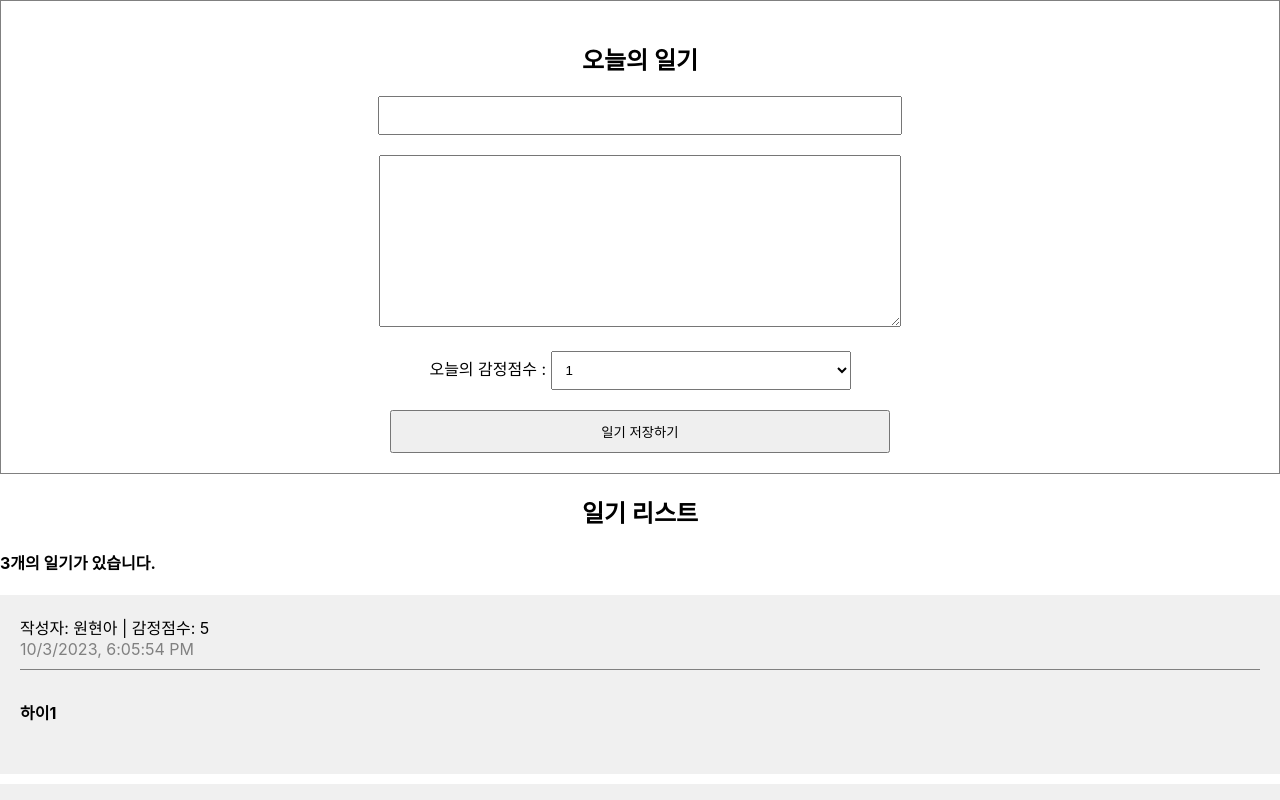
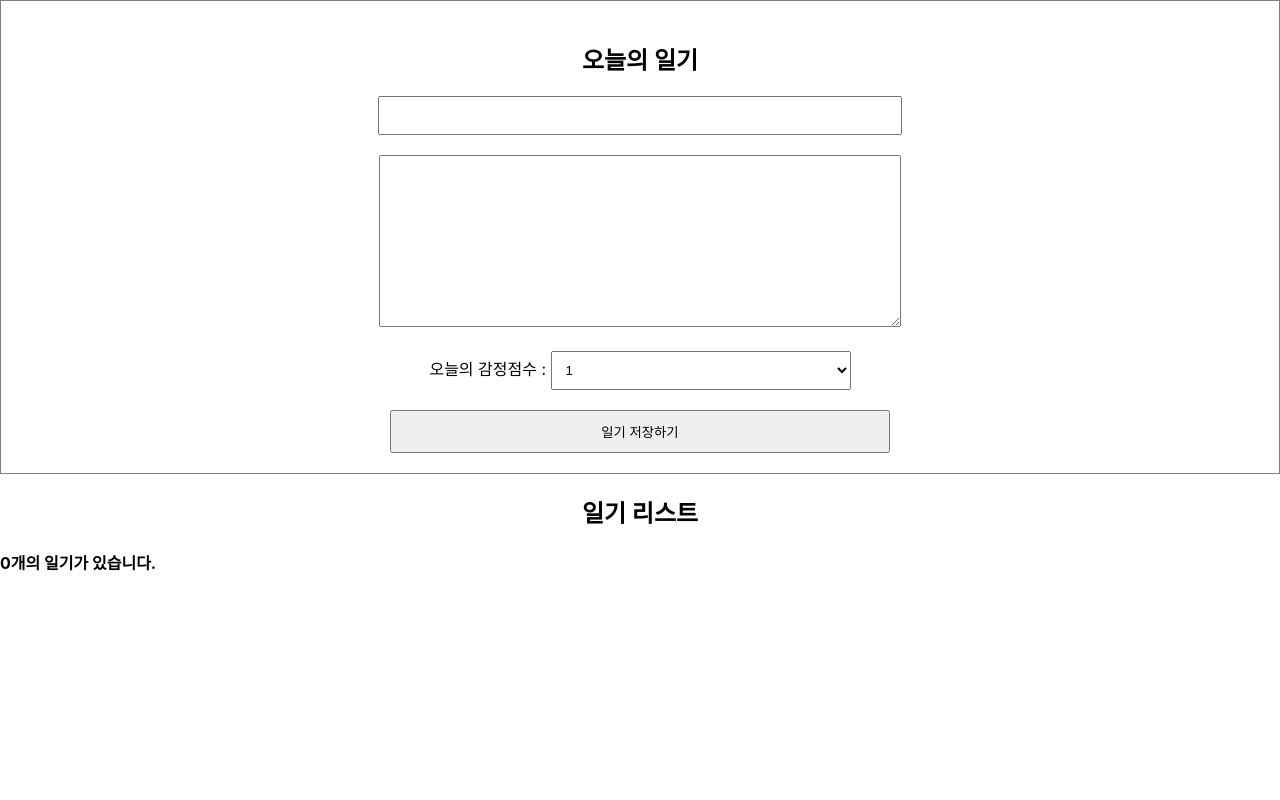
Before and after one commit to wonhyuna/ReactBasic, a React (Create React App) app: page / in a window 1280 px wide. Shown: the top 800 px of the page. Built offline with nearby package versions, Linux system fonts and the light colour scheme.

Commit message:
React에서 배열 사용하기 2 - 데이터 추가하기

```diff
--- a/src/App.js
+++ b/src/App.js
@@ -1,38 +1,34 @@
 import './App.css';
+import {useRef, useState} from "react";
 import DiaryEditor from './DiaryEditor';
 import DiaryList from './DiaryList';
 
-const dummyList = [ //DiaryEditor.js랑 변수 똑같이
-  {
-    id: 1,
-    author: "원현아",
-    content: "하이1",
-    emotion: 5,
-    created_date: new Date().getTime()
-  },
 
-  {
-    id: 2,
-    author: "홍길동",
-    content: "하이2",
-    emotion: 2,
-    created_date: new Date().getTime()
-  },
+function App(){
+  const [data, setData] = useState([]); //일기 데이터 빈 배열로 시작
 
-  {
-    id: 3,
-    author: "아무개",
-    content: "하이3",
-    emotion: 3,
-    created_date: new Date().getTime()
+  const dataId = useRef(0)
+
+  const onCreate = (author, content, emotion) =>{
+    const created_date = new Date().getTime();
+    const newItem = {
+      author,
+      content,
+      emotion,
+      created_date,
+      id: dataId.current
+    }
+
+    dataId.current += 1;
+    setData([newItem, ...data]); //newItem 뒤에 data들 붙이기
   }
-]
 
-const App = () => {
   return (
+    // onCreate 만들기
+    // 현재 가지고 있는 data 넘기기
     <div className="App">
-      <DiaryEditor/>
-      <DiaryList diaryList = {dummyList}/>
+      <DiaryEditor onCreate = {onCreate}/>
+      <DiaryList diaryList = {data}/>
     </div>
   );
 }
--- a/src/DiaryEditor.js
+++ b/src/DiaryEditor.js
@@ -1,6 +1,6 @@
 import {useRef, useState} from "react";
 
-const DiaryEditor = () => {
+const DiaryEditor = ({onCreate}) => {
 
   const authorInput = useRef();
   const contentInput = useRef();
@@ -18,7 +18,7 @@
     });
   };
 
-  const handleSubmit = () => {
+  const handleSubmit = () => { //일기 저장할 때
     if(state.author.length < 1){
       authorInput.current.focus();
       return;
@@ -28,8 +28,13 @@
       contentInput.current.focus();
       return;
     }
-
+    onCreate(state.author, state.content, state.emotion); //onCreate 함수 호출
     alert("저장 성공");
+    setState({ //저장 후 리셋
+      author: "",
+      content: "",
+      emotion: 1,
+    })
   }
 
   return(
```
